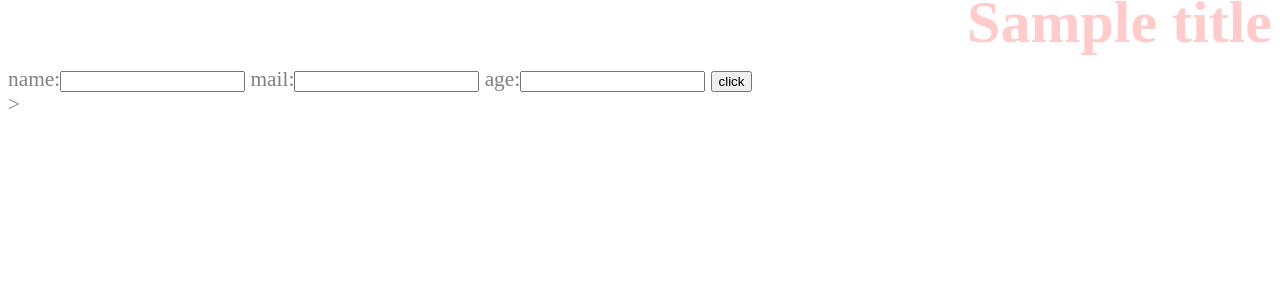
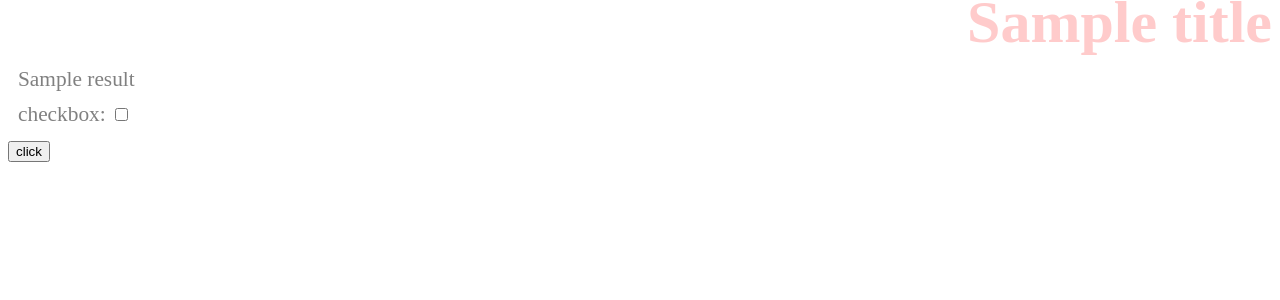
Before and after one commit to cha1ra/DjangoPractice, a Django app: template django_app/hello/templates/hello/index.html in a window 1280 px wide. Shown: the top 300 px of the page. Run offline with Django 3.2, Linux system fonts and the light colour scheme; tables that the repository leaves empty hold one stand-in row (values such as "Sample post"); the template is opened without the code that fills it: values that come from a table or form of the project are taken from there, most other values are stand-ins (such as "Sample title", 1, 10 or a date in 2020); parts of the project's set-up code (start-up, migrations or seed data) failed here and were passed over.

Commit message:
チェックボックスのテスト

```diff
--- a/django_app/hello/forms.py
+++ b/django_app/hello/forms.py
@@ -1,6 +1,7 @@
 from django import forms
 
 class HelloForm(forms.Form):
-    name = forms.CharField(label = 'name')
-    mail = forms.CharField(label = 'mail')
-    age = forms.IntegerField(label = 'age')
+    #name = forms.CharField(label = 'name')
+    #mail = forms.CharField(label = 'mail')
+    #age = forms.IntegerField(label = 'age')
+    check = forms.BooleanField(label='checkbox', required=False)
--- a/django_app/hello/templates/hello/index.html
+++ b/django_app/hello/templates/hello/index.html
@@ -9,11 +9,11 @@
 </head>
 <body>
     <h1>{{title}}</h1>
-    <p>{{message|safe}}</p>
+    <p>{{result|safe}}</p>
     <form action="{% url 'index' %}" method="post">
         {% csrf_token %}
-        {{ form }}
+        {{ form.as_p }}
         <input type = "submit" value = "click">
-    </form>>
+    </form>
 </body>
 </html>
```
Also changed, not shown: django_app/hello/views.py (+5 -6 lines).
